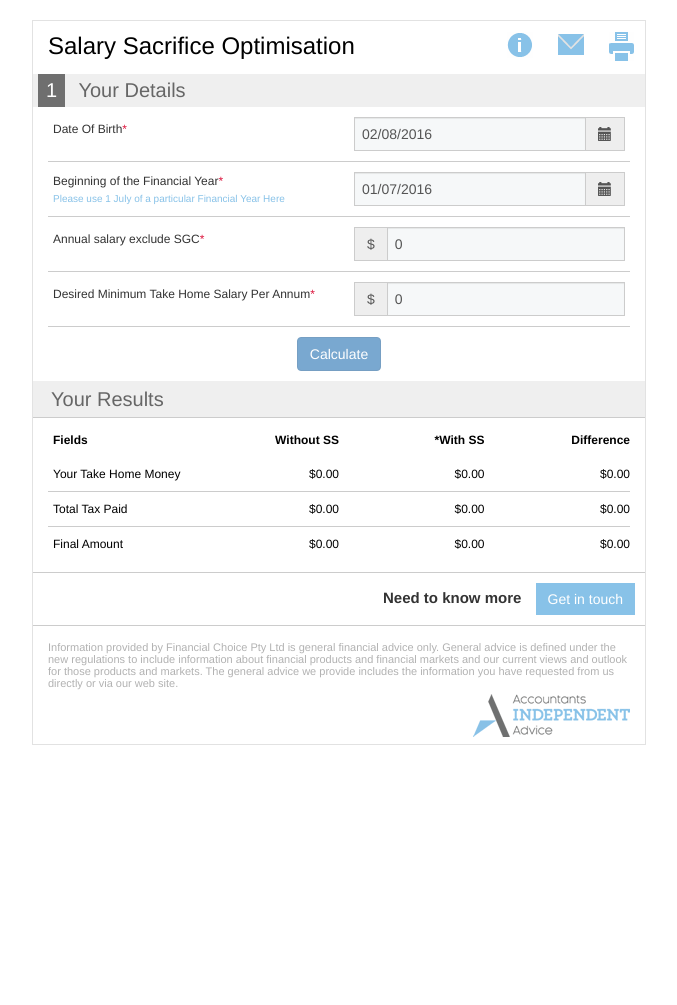
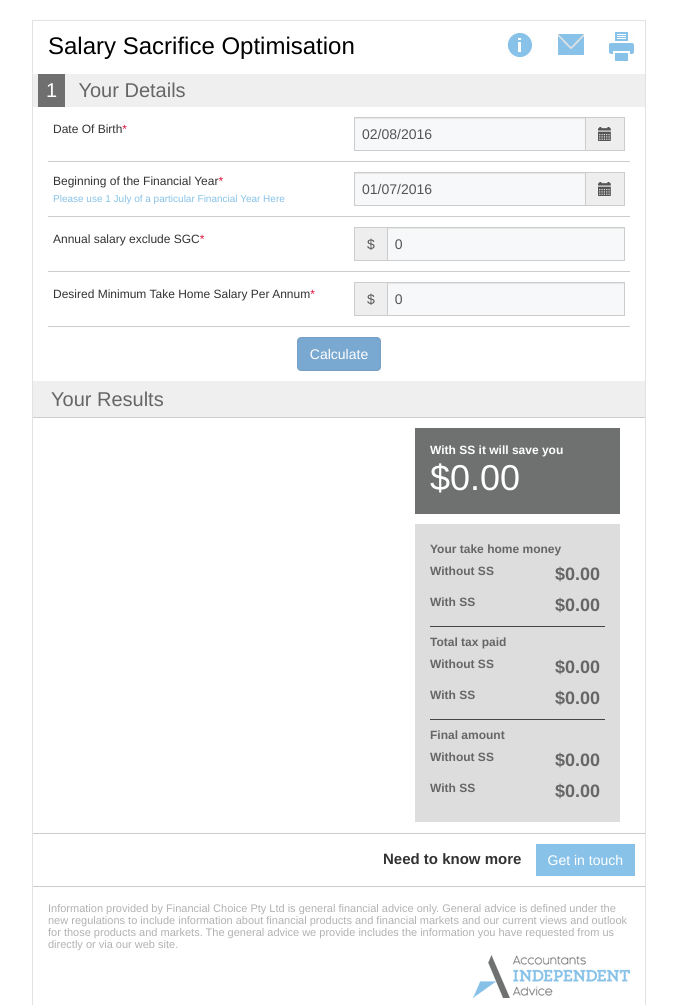
Before and after one commit to oodlesTickoo/SSO-Calculator, a plain HTML site: page index.html in a window 1280 px wide. Shown: the whole page, without its empty margins (301-978 px from the left). Before the commit the page ends 812 px from the top, so only its background shows below. Drawn offline with nearby package versions, Linux system fonts and the light colour scheme.

Commit message:
new result div

```diff
--- a/css/custom.css
+++ b/css/custom.css
@@ -421,3 +421,38 @@ input[type=number] {
 						left:-80px !important;
 					}
 			}
+
+
+.res-1{
+    background-color: #6F7070!important;
+    color: white;
+    margin: 10px;
+    padding: 15px;
+}
+.res-2{
+    background-color: #ddd;
+    margin: 10px;
+    padding: 15px;
+    color: #666;
+    font-size: 12px;
+    font-weight: bold;
+}
+.res-2 > .col-xs-12 > .row > .col-xs-6{
+    padding: 5px 5px 5px 0;
+}
+.divider{
+    border-top: 1px solid #444;
+    margin-top: 5px;
+    margin-bottom: 5px;
+}
+.res-value{
+    font-size: 18px;
+        text-align: right;
+}
+.res-diff{
+    font-size: 36px;
+}
+.res-head{
+    padding-top: 3px;
+    padding-bottom: 3px;
+}
--- a/index.html
+++ b/index.html
@@ -141,7 +141,54 @@
                <div class="row result-head">
                   <h3 class="results-title">Your Results</h3>
                </div>
-               <div class="row result-div" ng-show="!unattainableTHPS || attainableTHP">
+               <div class="row result-div">
+                 <div class="col-xs-12 col-sm-7 col-md-7">
+                   <canvas id="myChart" width="400" height="300" style="display:none; height:300px !important;margin-bottom:15px;"></canvas>
+                 </div>
+                 <div class="col-xs-12 col-sm-5 col-md-5">
+                   <div class="row res-1">
+                     <div class="col-xs-12">
+                       <div class="row"><strong>With SS it will save you</strong></div>
+                       <div class="row res-diff">{{ resultWithoutSS[2] -resultWithSS[2] | currency }}</div>
+                     </div>
+                   </div>
+                   <div class="row res-2" >
+                     <div class="col-xs-12">
+                        <div class="row res-head"><strong>Your take home money</strong></div>
+                        <div class="row">
+                          <div class="col-xs-6">Without SS</div>
+                          <div class="col-xs-6 res-value" >{{ resultWithoutSS[0] | currency }}</div>
+                        </div>
+                        <div class="row">
+                          <div class="col-xs-6">With SS</div>
+                          <div class="col-xs-6 res-value">{{ resultWithSS[0] | currency }}</div>
+                        </div>
+                        <div class="row divider"></div>
+                        <div class="row res-head"><strong>Total tax paid</strong></div>
+                        <div class="row">
+                          <div class="col-xs-6">Without SS</div>
+                          <div class="col-xs-6 res-value">{{ resultWithoutSS[1] | currency }}</div>
+                        </div>
+                        <div class="row">
+                          <div class="col-xs-6">With SS</div>
+                          <div class="col-xs-6 res-value">{{ resultWithSS[1] | currency }}</div>
+                        </div>
+                        <div class="row divider">
+                        </div>
+                        <div class="row res-head"><strong>Final amount</strong></div>
+                        <div class="row">
+                          <div class="col-xs-6">Without SS</div>
+                          <div class="col-xs-6 res-value">{{ resultWithoutSS[2] | currency }}</div>
+                        </div>
+                        <div class="row">
+                          <div class="col-xs-6">With SS</div>
+                          <div class="col-xs-6 res-value">{{ resultWithSS[2] | currency }}</div>
+                        </div>
+                     </div>
+                   </div>
+                 </div>
+               </div>
+               <!-- <div class="row result-div" ng-show="!unattainableTHPS || attainableTHP">
                   <div class="col-xs-12 col-sm-12 col-lg-12">
                      <div class="row content-result result-subheadings">
                         <div class="option col-xs-3 col-sm-3 col-lg-3">
@@ -191,7 +238,7 @@
                         <div class="option col-xs-3 col-sm-3 col-lg-3">
                            <div>
                               <p>Final Amount</p>
-                              <!-- <p> (Take Home Payment + Increase in Super)</p> -->
+                              <!-- <p> (Take Home Payment + Increase in Super)</p>
                            </div>
                         </div>
                         <div class="option col-xs-3 col-sm-3 col-lg-3 option-indent">
@@ -212,9 +259,9 @@
                                     <div class="otrp-clear"></div>
                           </div>
                         </div>
-                        </div> -->
                         </div>
                   </div>
+               </div> -->
                <div class="row result-head" ng-show="(!unattainableTHP || !unattainableTHPS) && calculationsDone">
                   <h3 class="results-title">Strategy</h3>
                </div>
```
Lines whose indentation alone changed are shown as unchanged.
